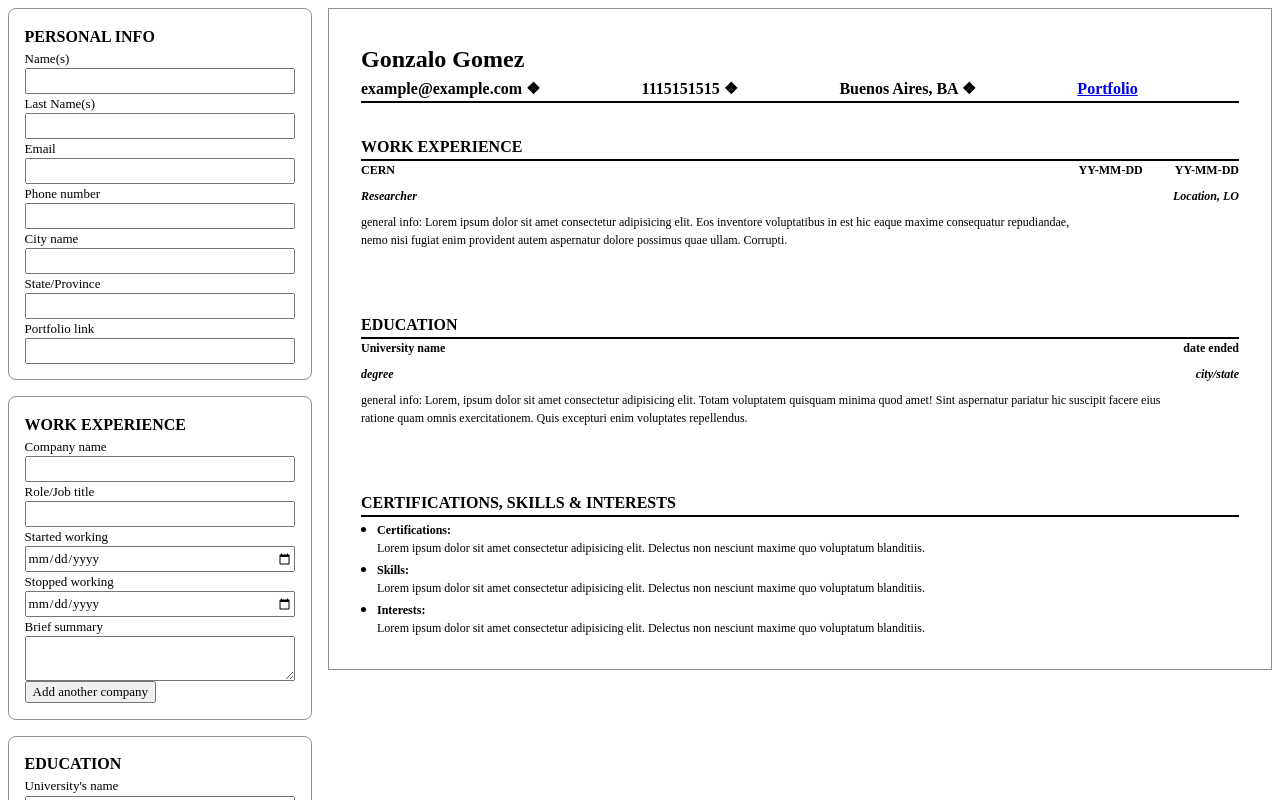
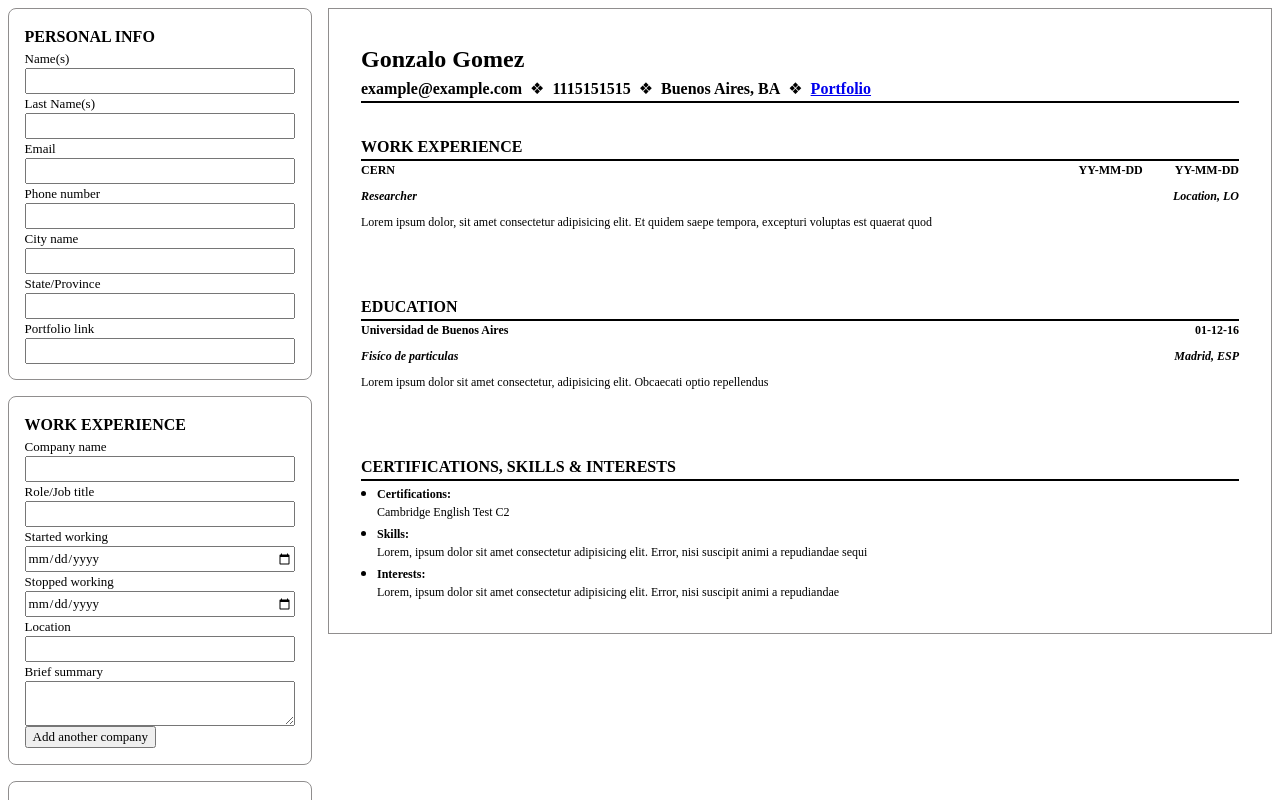
Before and after one commit to MpZero/cv-application, a React (Vite) app: page / in a window 1280 px wide. Shown: the top 800 px of the page. Built offline with nearby package versions, Linux system fonts and the light colour scheme.

Commit message:
Make the form inputs dynamically render on the CV page

```diff
--- a/src/App.jsx
+++ b/src/App.jsx
@@ -1,7 +1,6 @@
 import Form from "./components/Form.jsx";
 import Cv from "./components/Cv.jsx";
 import "./styles/App.css";
-// import { useReducer, useState } from "react";
 import { useReducer } from "react";
 
 function App() {
@@ -9,7 +8,7 @@ function App() {
     name: "Gonzalo",
     lastName: "Gomez",
     email: "example@example.com",
-    phone: 1115151515,
+    phone: "1115151515",
     city: "Buenos Aires",
     state: "BA",
     portfolio: "https://github.com/MpZero",
@@ -28,9 +27,10 @@ function App() {
     role3: "",
     startedWorking3: "",
     workSummary3: "",
-    universityName: "Universidad de Buenos Aires",
+    educationName: "Universidad de Buenos Aires",
     degree: "Fisíco de particulas",
-    graduationYear: new Date(2018, 10, 5),
+    educationLocation: "Madrid, ESP",
+    graduationDate: "01-12-16",
     educationSummary:
       "Lorem ipsum dolor sit amet consectetur, adipisicing elit. Obcaecati optio repellendus",
     certs: "Cambridge English Test C2",
@@ -43,7 +43,6 @@ function App() {
   const [data, dispatch] = useReducer(reducer, defaultData);
 
   function reducer(state, action) {
-    console.log({ state }, { action });
     switch (action.type) {
       case "CHANGE": {
         return { ...state, [action.name]: action.value };
@@ -58,7 +57,6 @@ function App() {
   function handleChange(e) {
     const targetValue = e.target.value;
     const data = { type: "CHANGE", name: e.target.name, value: targetValue };
-    console.log(data);
     dispatch(data);
   }
 
--- a/src/components/Cv.jsx
+++ b/src/components/Cv.jsx
@@ -1,6 +1,6 @@
 import PropTypes from "prop-types";
 
-const PersonalSection = ({
+function PersonalSection({
   name,
   lastName,
   email,
@@ -8,14 +8,19 @@ const PersonalSection = ({
   city,
   state,
   portfolio,
-}) => {
+}) {
   return (
     <div className="personal-info-wrapper">
       <h1>{`${name + " " + lastName}`}</h1>
       <div className="personal-info-contents">
-        <h2>{`${email + " ❖ "}`} </h2>
-        <h2>{`${phone + " ❖ "}`}</h2>
-        <h2>{`${city + ", " + state + " ❖ "}`}</h2>
+        <h2>{`${email}`} </h2>
+        <div> ❖ </div>
+        <h2>{`${phone}`}</h2>
+        <div> ❖ </div>
+
+        <h2>{`${city + ", " + state}`}</h2>
+        <div> ❖ </div>
+
         <h2>
           <a href={`${portfolio}`}>Portfolio</a>
         </h2>
@@ -23,23 +28,25 @@ const PersonalSection = ({
       <div className="div-line"></div>
     </div>
   );
+}
+
+PersonalSection.propTypes = {
+  name: PropTypes.string.isRequired,
+  lastName: PropTypes.string.isRequired,
+  email: PropTypes.string.isRequired,
+  phone: PropTypes.string.isRequired,
+  city: PropTypes.string.isRequired,
+  state: PropTypes.string.isRequired,
+  portfolio: PropTypes.string.isRequired,
 };
 
-PersonalSection.propTypes;
-
-WorkSection.propTypes = {
-  company: PropTypes.object.isRequired,
-  startedWorking: PropTypes.object.isRequired,
-  stoppedWorking: PropTypes.object.isRequired,
-  role: PropTypes.object.isRequired,
-  location: PropTypes.object.isRequired,
-};
 function WorkSection({
   company,
   startedWorking,
   stoppedWorking,
   role,
   location,
+  workSummary,
 }) {
   return (
     <div className="personal-info-wrapper work-section">
@@ -54,67 +61,74 @@ function WorkSection({
       <h4 className="justify-self-end">
         <i>{`${location}`}</i>
       </h4>
-      <p>
-        general info: Lorem ipsum dolor sit amet consectetur adipisicing elit.
-        Eos inventore voluptatibus in est hic eaque maxime consequatur
-        repudiandae, nemo nisi fugiat enim provident autem aspernatur dolore
-        possimus quae ullam. Corrupti.
-      </p>
+      <p>{`${workSummary}`}</p>
     </div>
   );
 }
-function EducationSection() {
+WorkSection.propTypes = {
+  company: PropTypes.string.isRequired,
+  startedWorking: PropTypes.string.isRequired,
+  stoppedWorking: PropTypes.string.isRequired,
+  role: PropTypes.string.isRequired,
+  location: PropTypes.string.isRequired,
+  workSummary: PropTypes.string.isRequired,
+};
+
+function EducationSection({
+  educationName,
+  degree,
+  graduationDate,
+  educationLocation,
+  educationSummary,
+}) {
   return (
     <div className="personal-info-wrapper education-section">
-      <h3>University name</h3>
-      <h4>date ended</h4>
+      <h3>{`${educationName}`}</h3>
+      <h4 className="justify-self-end">{`${graduationDate}`}</h4>
       <h4>
-        <i>degree</i>
+        <i>{`${degree}`}</i>
       </h4>
       <h4 className="justify-self-end">
-        <i>city/state</i>
+        <i>{`${educationLocation}`}</i>
       </h4>
-      <p>
-        general info: Lorem, ipsum dolor sit amet consectetur adipisicing elit.
-        Totam voluptatem quisquam minima quod amet! Sint aspernatur pariatur hic
-        suscipit facere eius ratione quam omnis exercitationem. Quis excepturi
-        enim voluptates repellendus.
-      </p>
+      <p>{`${educationSummary}`}</p>
     </div>
   );
 }
+EducationSection.propTypes = {
+  educationName: PropTypes.string.isRequired,
+  degree: PropTypes.string.isRequired,
+  graduationDate: PropTypes.string.isRequired,
+  educationLocation: PropTypes.string.isRequired,
+  educationSummary: PropTypes.string.isRequired,
+};
 
-function SkillsSection() {
+function SkillsSection({ certs, skills, interests }) {
   return (
     <div className="personal-info-wrapper skills-section">
       <ul>
         <li>
           <h3>Certifications:</h3>
-          <p>
-            Lorem ipsum dolor sit amet consectetur adipisicing elit. Delectus
-            non nesciunt maxime quo voluptatum blanditiis.
-          </p>
+          <p>{`${certs}`}</p>
         </li>
         <li>
           <h3>Skills:</h3>
-          <p>
-            Lorem ipsum dolor sit amet consectetur adipisicing elit. Delectus
-            non nesciunt maxime quo voluptatum blanditiis.
-          </p>
+          <p>{`${skills}`}</p>
         </li>
         <li>
           <h3>Interests:</h3>
-          <p>
-            Lorem ipsum dolor sit amet consectetur adipisicing elit. Delectus
-            non nesciunt maxime quo voluptatum blanditiis.
-          </p>
+          <p>{`${interests}`}</p>
         </li>
       </ul>
     </div>
   );
 }
 
-Cv.propTypes;
+SkillsSection.propTypes = {
+  certs: PropTypes.string.isRequired,
+  skills: PropTypes.string.isRequired,
+  interests: PropTypes.string.isRequired,
+};
 
 function Cv({ data }) {
   return (
@@ -140,19 +154,35 @@ function Cv({ data }) {
           startedWorking={data.startedWorking}
           stoppedWorking={data.stoppedWorking}
           portfolio={data.portfolio}
+          workSummary={data.workSummary}
         />
       </div>
       <div className="section-wrapper">
         <h2>EDUCATION</h2>
         <div className="div-line"></div>
-        <EducationSection />
+        <EducationSection
+          educationName={data.educationName}
+          degree={data.degree}
+          location={data.location}
+          graduationDate={data.graduationDate}
+          educationLocation={data.educationLocation}
+          educationSummary={data.educationSummary}
+        />
       </div>
       <div className="section-wrapper">
         <h2>CERTIFICATIONS, SKILLS & INTERESTS</h2>
         <div className="div-line"></div>
-        <SkillsSection />
+        <SkillsSection
+          certs={data.certs}
+          skills={data.skills}
+          interests={data.interests}
+        />
       </div>
     </div>
   );
 }
+
+Cv.propTypes = {
+  data: PropTypes.object.isRequired,
+};
 export default Cv;
--- a/src/components/Form.jsx
+++ b/src/components/Form.jsx
@@ -54,9 +54,13 @@ function WorkInfo() {
         Stopped working
         <input type="date" name="stoppedWorking" id="stoppedWorking" />
       </label>
+      <label htmlFor="location">
+        Location
+        <input type="text" name="location" id="location" />
+      </label>
       <label htmlFor="workSummary">
         Brief summary
-        <textarea name="summary" id="workSummary"></textarea>
+        <textarea name="workSummary" id="workSummary"></textarea>
       </label>
       <input type="button" value="Add another company" />
       {/* <input type="button" value="Submit" /> */}
@@ -68,9 +72,9 @@ function EducationInfo() {
   return (
     <div className="form-content-wrapper">
       <h2>EDUCATION</h2>
-      <label htmlFor="uniName">
+      <label htmlFor="educationName">
         University&apos;s name
-        <input type="text" name="name" id="uniName" />
+        <input type="text" name="educationName" id="educationName" />
       </label>
       <label htmlFor="degree">
         Degree
@@ -78,11 +82,15 @@ function EducationInfo() {
       </label>
       <label htmlFor="graduationDate">
         Graduation year
-        <input type="date" name="graduationDate" id="graduation" />
+        <input type="date" name="graduationDate" id="graduationDate" />
       </label>
-      <label htmlFor="eduSummary">
+      <label htmlFor="educationLocation">
+        Location
+        <input type="text" name="educationLocation" id="educationLocation" />
+      </label>
+      <label htmlFor="educationSummary">
         Brief summary
-        <textarea name="summary" id="eduSummary"></textarea>
+        <textarea name="educationSummary" id="educationSummary"></textarea>
       </label>
       {/* <input type="button" value="Submit" /> */}
     </div>
@@ -93,9 +101,9 @@ function SkillsInfo() {
   return (
     <div className="form-content-wrapper">
       <h2>CERTIFICATIONS, SKILLS, AND INTERESTS</h2>
-      <label htmlFor="certifications">
+      <label htmlFor="certs">
         Certifications
-        <textarea name="certifications" id="certifications"></textarea>
+        <textarea name="certs" id="certs"></textarea>
       </label>
       <label htmlFor="skills">
         Skills
--- a/src/styles/App.css
+++ b/src/styles/App.css
@@ -125,20 +125,21 @@ label {
 }
 
 .personal-info-contents {
-  display: grid;
-  grid-template-columns: auto auto auto auto;
+  display: flex;
+  justify-content: start;
+  column-gap: 0.5em;
 }
 
 .work-section,
 .education-section {
   display: grid;
   grid-template-columns: auto auto;
-  grid-template-rows: auto auto auto;
   gap: 0.5em;
 }
 
 .work-dates {
   display: flex;
+  justify-self: end;
   gap: 2em;
 }
 
```
